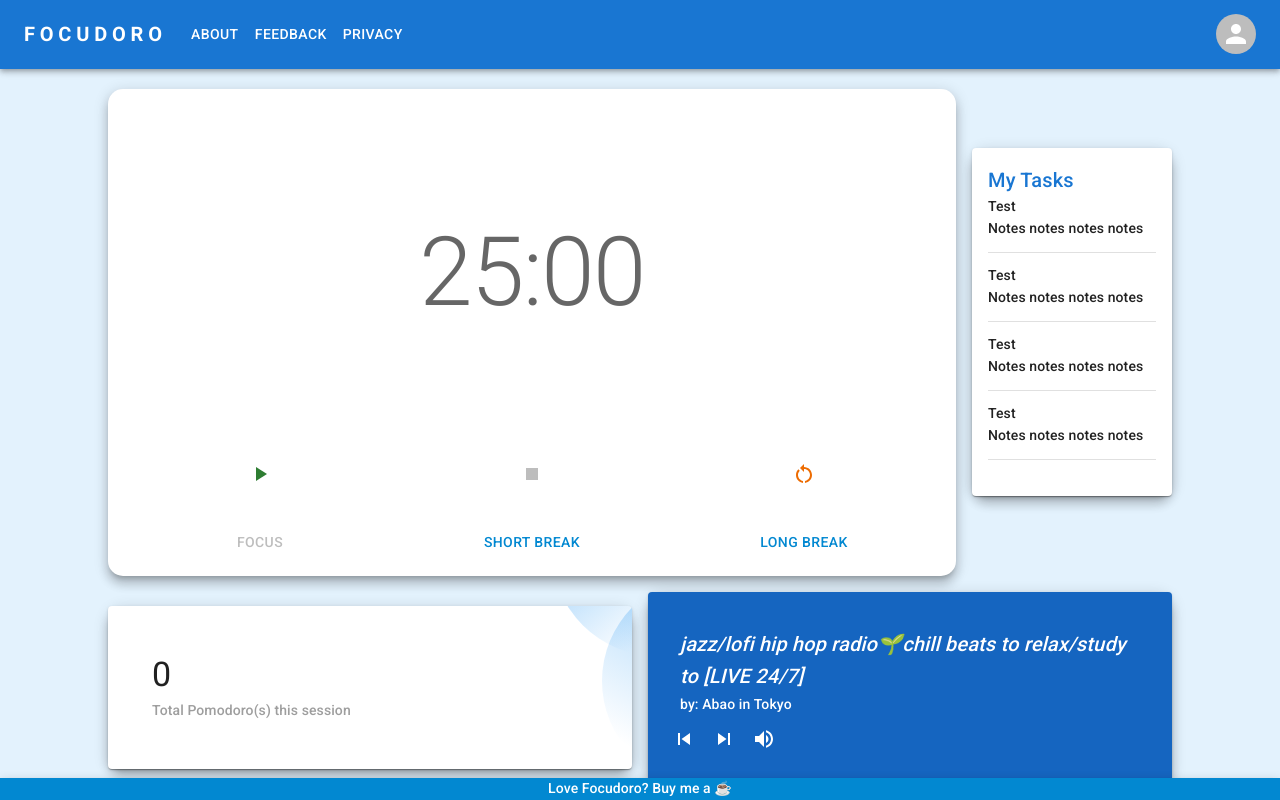
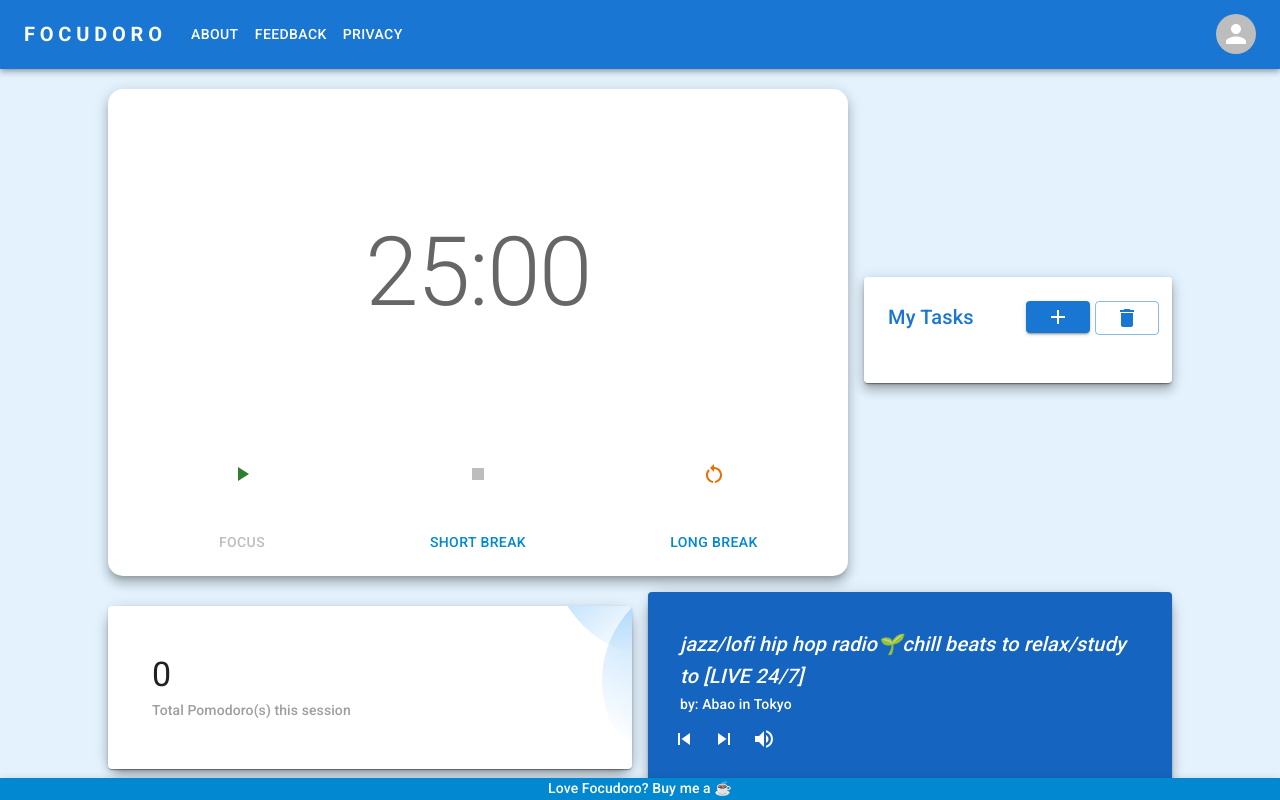
Before and after one commit to osmaniacattack/Focudoro, a React (Create React App) app in the folder app/: page / in a window 1280 px wide. Built offline with nearby package versions, Linux system fonts and the light colour scheme.

Commit message:
major overhaul of tasks component

```diff
--- a/app/src/App.js
+++ b/app/src/App.js
@@ -39,7 +39,7 @@
           <Grid
             item
             xs={10}
-            lg={8}
+            lg={7}
             sx={{
               "@media (min-width: 300px)": {
                 marginTop: "2.5vh",
@@ -61,7 +61,7 @@
           <Grid
             item
             xs={10}
-            lg={2}
+            lg={3}
           >
             <Paper
               elevation={8}
@@ -69,7 +69,6 @@
                 bgcolor: "#fff",
                 height: "100%",
                 width: "100%",
-                borderRadius: "15px",
               }}
             >
               <Tasks />
--- a/app/src/components/Tasks.js
+++ b/app/src/components/Tasks.js
@@ -5,19 +5,52 @@
   Card,
   CardActions,
   CardContent,
+  Container,
   Divider,
   Grid,
   Menu,
   MenuItem,
   TextField,
   Typography,
+  Dialog,
+  DialogActions,
+  DialogContent,
+  DialogContentText,
+  DialogTitle,
+  Checkbox,
+  IconButton,
 } from "@mui/material";
-// install axios
+import AddIcon from "@mui/icons-material/Add"; // install axios
+import DeleteIcon from "@mui/icons-material/Delete";
 
 export default function Tasks() {
+  const [tasks, setTasks] = useState([
+  ]);
+  const [newTask, setNewTask] = useState("");
+  const [open, setOpen] = useState(false);
+  const [deleteOpen, setDeleteOpen] = useState(false);
+  const [completedTasks, setCompletedTasks] = useState([]);
+  const [deleteIndex, setDeleteIndex] = useState(0);
+
+  const handleCheckboxChange = (index) => {
+    const newCompletedTasks = [...completedTasks];
+    if (newCompletedTasks.includes(index)) {
+      newCompletedTasks.splice(newCompletedTasks.indexOf(index), 1);
+    } else {
+      newCompletedTasks.push(index);
+    }
+    setCompletedTasks(newCompletedTasks);
+  };
+
+  const handleDelete = (index) => {
+    let newTasks = [...tasks];
+    newTasks.splice(index, 1);
+    setTasks(newTasks);
+  };
+
   return (
     <>
-      <Card>
+      <Card sx={{ pb: 2, mt: 2, maxHeight: "470px", overflowY: "scroll" }}>
         <CardContent>
           <Grid
             container
@@ -31,126 +64,152 @@
                 container
                 alignContent="center"
                 justifyContent="space-between"
+                sx={{m:1}}
               >
-                <Grid item>
-                  <Typography variant="h6" color="primary">My Tasks</Typography>
+                <Grid
+                  item
+                  xs={6}
+                >
+                  <Typography
+                    variant="h6"
+                    color="primary"
+                  >
+                    My Tasks
+                  </Typography>
+                </Grid>
+                <Grid
+                  item
+                  xs={3}
+                >
+                  <Button
+                    sx={{ height: 20, p:2 }}
+                    size="small"
+                    variant="contained"
+                    color="primary"
+                    onClick={() => setOpen(true)}
+                  >
+                    <AddIcon />
+                  </Button>
+                </Grid>
+                <Grid
+                  item
+                  xs={3}
+                >
+                  <Button
+                    sx={{ height: 20, p:2 }}
+                    size="small"
+                    variant="outlined"
+                    color="primary"
+                    onClick={() => setDeleteOpen(true)}
+                  >
+                    <DeleteIcon />
+                  </Button>
                 </Grid>
               </Grid>
             </Grid>
+            {tasks.map((task, index) => {
+              const isCompleted = completedTasks.includes(index);
+
+              return (
                 <Grid
                   item
                   xs={12}
+                  key={index}
                 >
                   <Grid
                     container
                     alignItems="center"
-                justifyContent="space-between"
                   >
-                <Grid item>
+                    <Grid
+                      item
+                      xs={2}
+                    >
+                      <Checkbox
+                        color="primary"
+                        inputProps={{ "aria-label": "secondary checkbox" }}
+                        onChange={() => handleCheckboxChange(index)}
+                        checked={isCompleted}
+                      />
+                    </Grid>
+                    <Grid
+                      item
+                      xs={10}
+                    >
+                      {isCompleted ? (
+                        <Typography
+                          variant="subtitle2"
+                          color="inherit"
+                          sx={{ textDecoration: "line-through" }}
+                        >
+                          {task}
+                        </Typography>
+                      ) : (
                         <Typography
                           variant="subtitle2"
                           color="inherit"
                         >
-                    Test
+                          {task}
                         </Typography>
-                </Grid>
-                <Grid item>
-                  <Typography
-                    variant="subtitle2"
-                    color="info"
-                  >
-                    Notes notes notes notes
-                  </Typography>
+                      )}
                     </Grid>
                   </Grid>
                   <Divider sx={{ my: 1.5 }} />
                 </Grid>
-            <Grid
-              item
-              xs={12}
-            >
-              <Grid
-                container
-                alignItems="center"
-                justifyContent="space-between"
-              >
-                <Grid item>
-                  <Typography
-                    variant="subtitle2"
-                    color="inherit"
-                  >
-                    Test
-                  </Typography>
-                </Grid>
-                <Grid item>
-                  <Typography
-                    variant="subtitle2"
-                    color="info"
-                  >
-                    Notes notes notes notes
-                  </Typography>
-                </Grid>
-              </Grid>
-              <Divider sx={{ my: 1.5 }} />
-            </Grid>
-            <Grid
-              item
-              xs={12}
-            >
-              <Grid
-                container
-                alignItems="center"
-                justifyContent="space-between"
-              >
-                <Grid item>
-                  <Typography
-                    variant="subtitle2"
-                    color="inherit"
-                  >
-                    Test
-                  </Typography>
-                </Grid>
-                <Grid item>
-                  <Typography
-                    variant="subtitle2"
-                    color="info"
-                  >
-                    Notes notes notes notes
-                  </Typography>
-                </Grid>
-              </Grid>
-              <Divider sx={{ my: 1.5 }} />
-            </Grid>
-            <Grid
-              item
-              xs={12}
-            >
-              <Grid
-                container
-                alignItems="center"
-                justifyContent="space-between"
-              >
-                <Grid item>
-                  <Typography
-                    variant="subtitle2"
-                    color="inherit"
-                  >
-                    Test
-                  </Typography>
-                </Grid>
-                <Grid item>
-                  <Typography
-                    variant="subtitle2"
-                    color="info"
-                  >
-                    Notes notes notes notes
-                  </Typography>
-                </Grid>
-              </Grid>
-              <Divider sx={{ my: 1.5 }} />
-            </Grid>
+              );
+            })}
           </Grid>
         </CardContent>
+        <Dialog
+          open={open}
+          onClose={() => setOpen(false)}
+        >
+          <DialogTitle>Add New Task</DialogTitle>
+          <DialogContent>
+            <DialogContentText>
+              Add the task you would like to finish during your focus session.
+            </DialogContentText>
+            <TextField
+              autoFocus
+              margin="dense"
+              label="Task"
+              fullWidth
+              onChange={(e) => setNewTask(e.target.value)}
+              variant="standard"
+            />
+          </DialogContent>
+          <DialogActions>
+            <Button onClick={() => setOpen(false)}>Cancel</Button>
+            <Button onClick={() => setTasks([...tasks, newTask])}>Add</Button>
+          </DialogActions>
+        </Dialog>
+
+        <Dialog
+          open={deleteOpen}
+          onClose={() => setDeleteOpen(false)}
+        >
+          <DialogTitle>Delete</DialogTitle>
+          <DialogContent>
+            <DialogContentText>
+              Select the task you would like to delete.
+            </DialogContentText>
+            <TextField
+              autoFocus
+              margin="dense"
+              select
+              fullWidth
+              onChange={(e) => setDeleteIndex(e.target.value)}
+              variant="standard"
+            >
+              {tasks.map((task, index) => {
+                return <MenuItem value={index}>{task}</MenuItem>;
+              })}
+            </TextField>
+          </DialogContent>
+          <DialogActions>
+            <Button onClick={() => setDeleteOpen(false)}>Cancel</Button>
+            <Button onClick={() => handleDelete(deleteIndex)}>Delete</Button>
+          </DialogActions>
+        </Dialog>
       </Card>
     </>
   );
```
Lines whose indentation alone changed are shown as unchanged.
